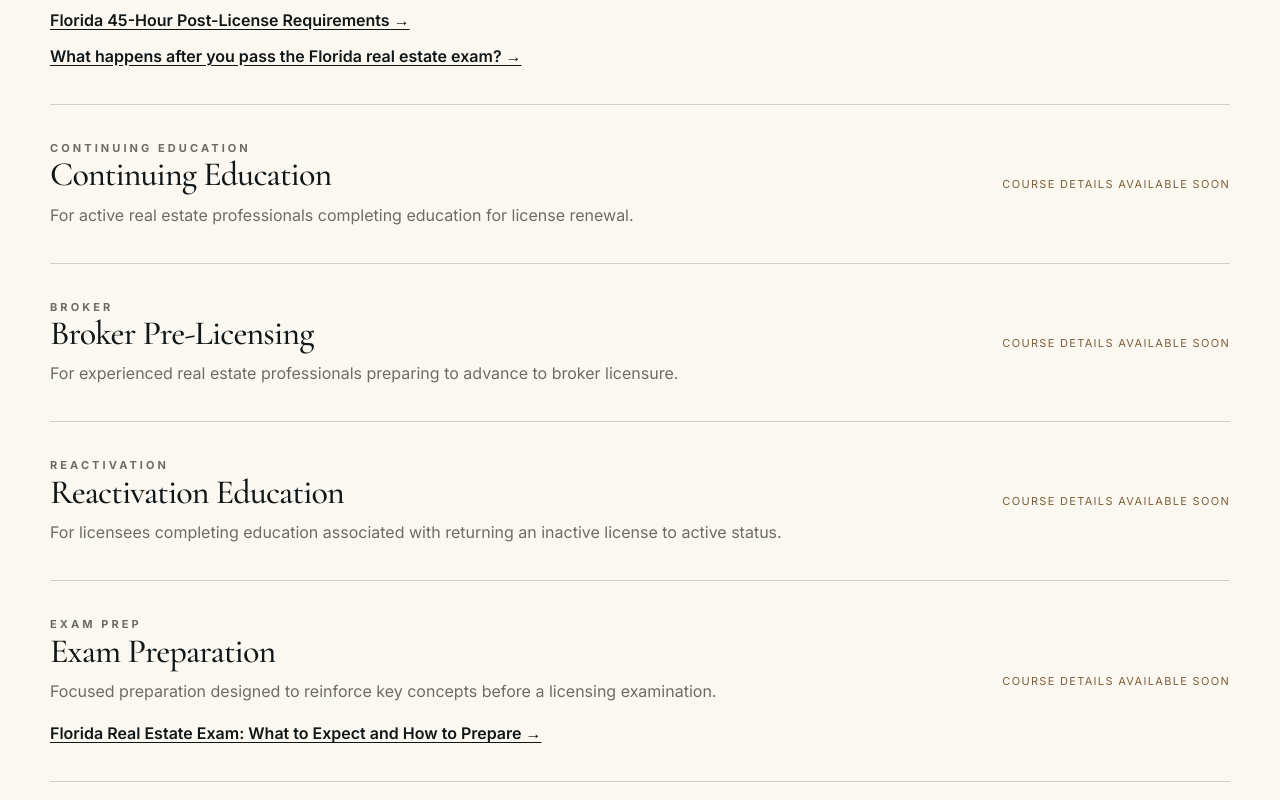
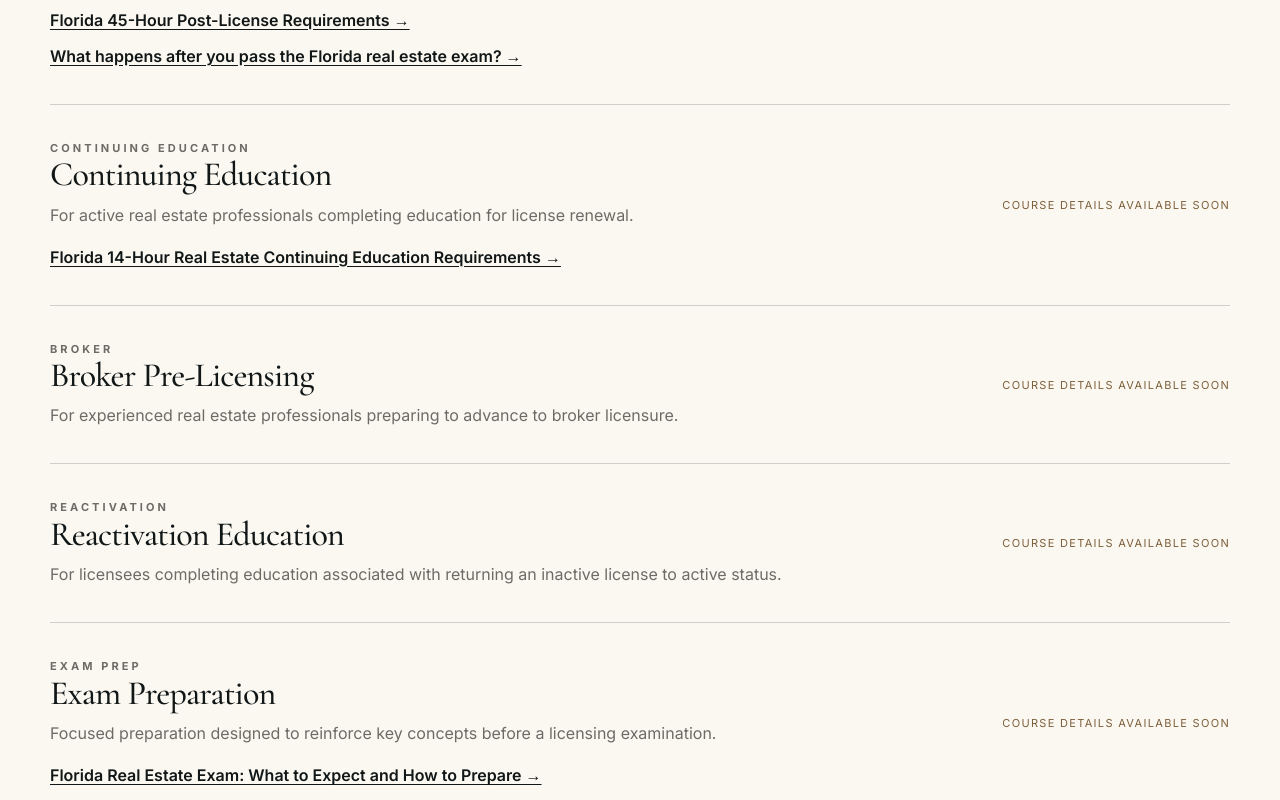
Before and after one commit to BrianLook/Greyson-Institute-Website, a Next.js app: page /courses in a window 1280 px wide. Shown: the part 2340-3140 px from the top of the page. Built offline with nearby package versions, Linux system fonts and the light colour scheme.

Commit message:
Link Courses continuing education section to 14-hour guide

```diff
--- a/app/courses/page.tsx
+++ b/app/courses/page.tsx
@@ -528,6 +528,29 @@ export default function CoursesPage() {
                 </div>
               )}
 
+              {course.id === "continuing-education" && (
+                <div
+                  style={{
+                    marginTop: "14px",
+                  }}
+                >
+                  <p style={{ margin: 0 }}>
+                    <Link
+                      href="/florida-14-hour-real-estate-continuing-education"
+                      style={{
+                        textDecoration: "underline",
+                        textUnderlineOffset: "3px",
+                        fontWeight: 600,
+                        color: "#111717",
+                      }}
+                    >
+                      Florida 14-Hour Real Estate Continuing Education
+                      Requirements →
+                    </Link>
+                  </p>
+                </div>
+              )}
+
               {course.id === "exam-prep" && (
                 <div
                   style={{
```
